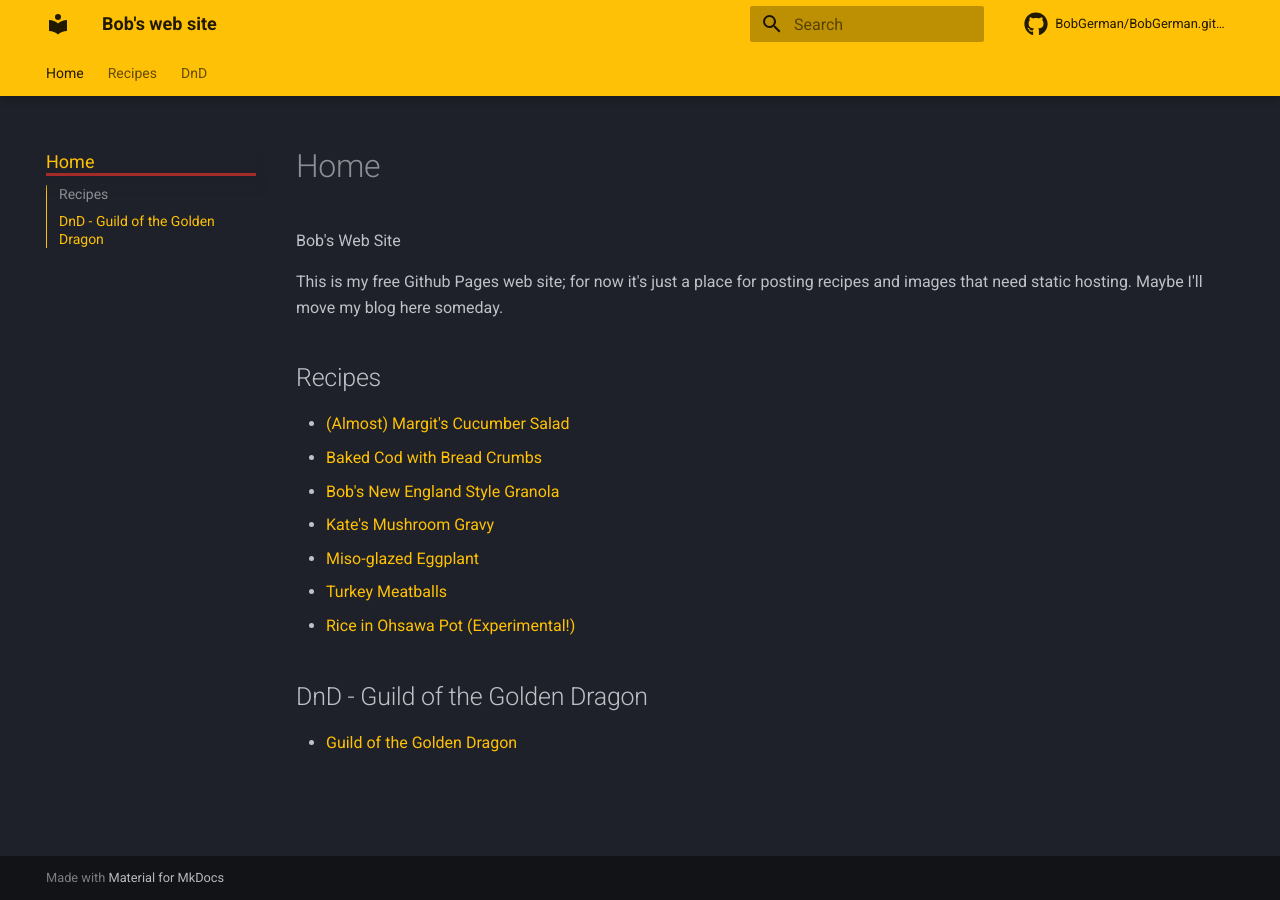
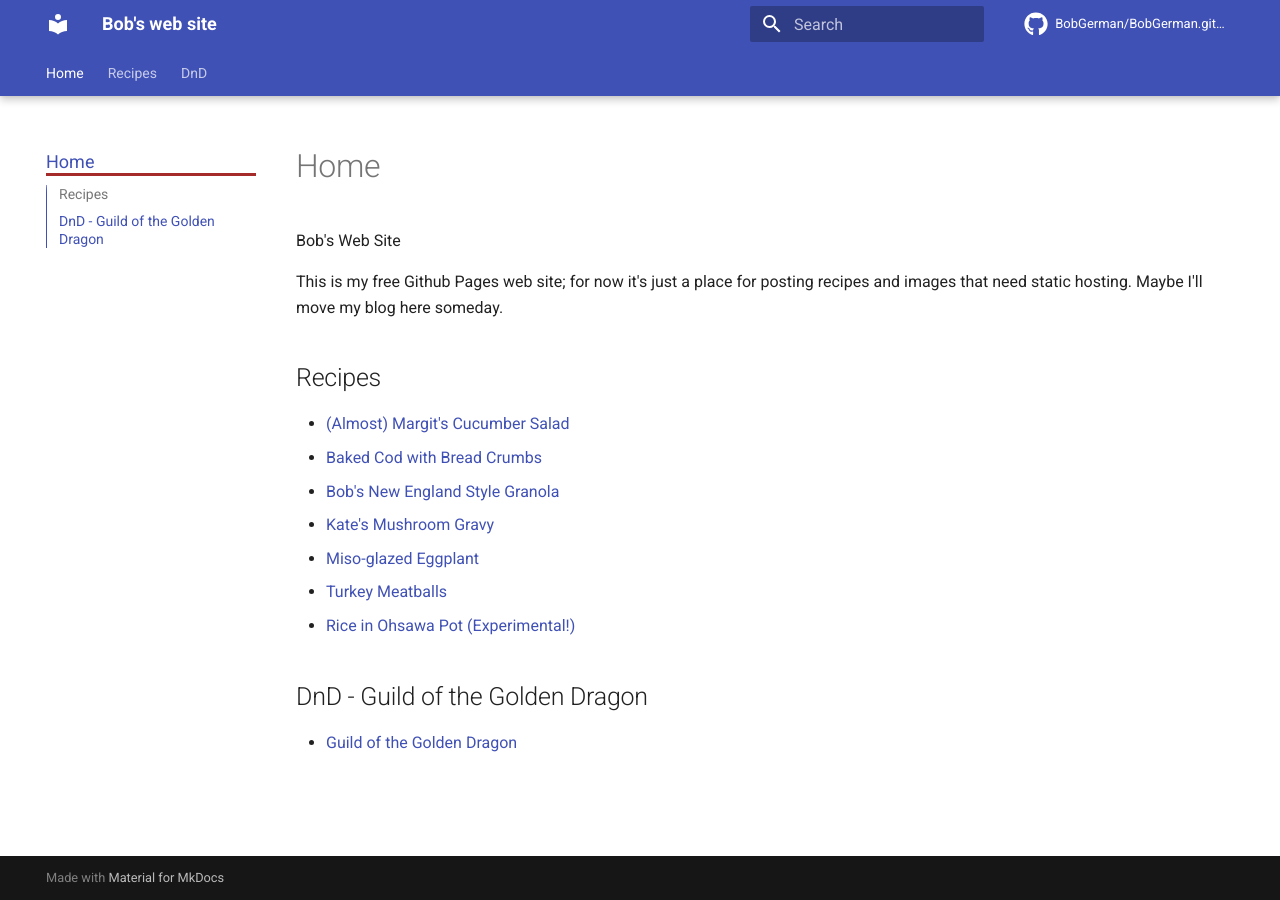
Before and after one commit to BobGerman/BobGerman.github.io, an MkDocs documentation site: the page built from docs/index.md, in a window 1280 px wide. Built offline with MkDocs 1.6.1 and Material for MkDocs 9.7.7, drawn with Linux system fonts in a browser that asks for light colours; comment, search, counter and statistics services are not loaded.

Commit message:
Switch to light theme

```diff
--- a/mkdocs.yml
+++ b/mkdocs.yml
@@ -19,8 +19,8 @@ nav:
 theme:
   name: 'material'
   palette:
-    scheme: 'slate'
-    primary: 'amber'
+#    scheme: 'slate'
+#    primary: 'amber'
     accent: 'black'
 #  logo: 'assets/microsoftteams_appcamp-webheader3.png'
   icon:
```
